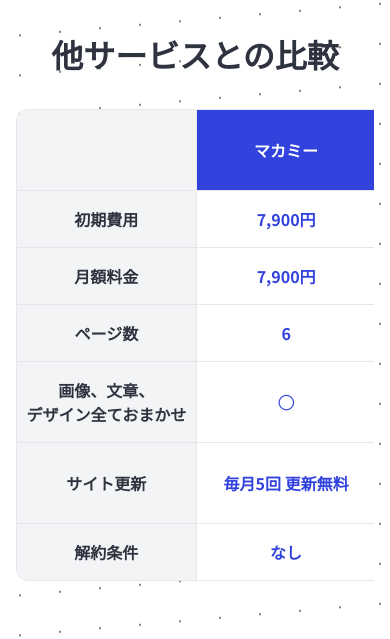
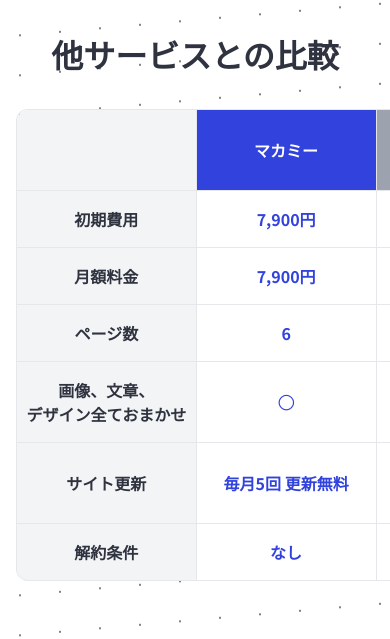
Before and after one commit to Otsukai-Inc/makame-lp, a Next.js app: page / in a window 390 px wide. Shown: the part 3556-4195 px from the top of the page. Built offline with nearby package versions, Linux system fonts and the light colour scheme; no server answers.

Commit message:
スマホで見たときのテーブルのpaddingは不要なので調整

```diff
--- a/app/page.tsx
+++ b/app/page.tsx
@@ -158,8 +158,13 @@
       <SkewBg background='dot'>
         <SkewSection
           heading='他サービスとの比較'
+          className='px-0'
         >
-          <div className='w-full flex justify-start md:justify-center overflow-x-scroll md:overflow-x-auto'>
+          <div className='
+            container
+            flex justify-start md:justify-center
+            overflow-x-scroll md:overflow-x-auto
+          '>
             {/* テーブルに角丸つける @see https://jito-site.com/css-table-radius/ */}
             <table className='
               font-bold
--- a/components/pages/home/skew-section.tsx
+++ b/components/pages/home/skew-section.tsx
@@ -1,12 +1,12 @@
 interface Props {
   children: React.ReactNode;
-  // className?: string;
+  className?: string;
   heading?: React.ReactNode;
 }
 
 export default function HomeSkewSection(props: Props) {
   return (
-    <section className="container flex flex-col items-center py-12">
+    <section className={`container flex flex-col items-center py-12 ${props.className}`}>
       {/* headingが指定されている場合出力する */}
       {props.heading && (
         <h2 className='text-h2 mb-8 text-center'><strong>{props.heading}</strong></h2>
```
